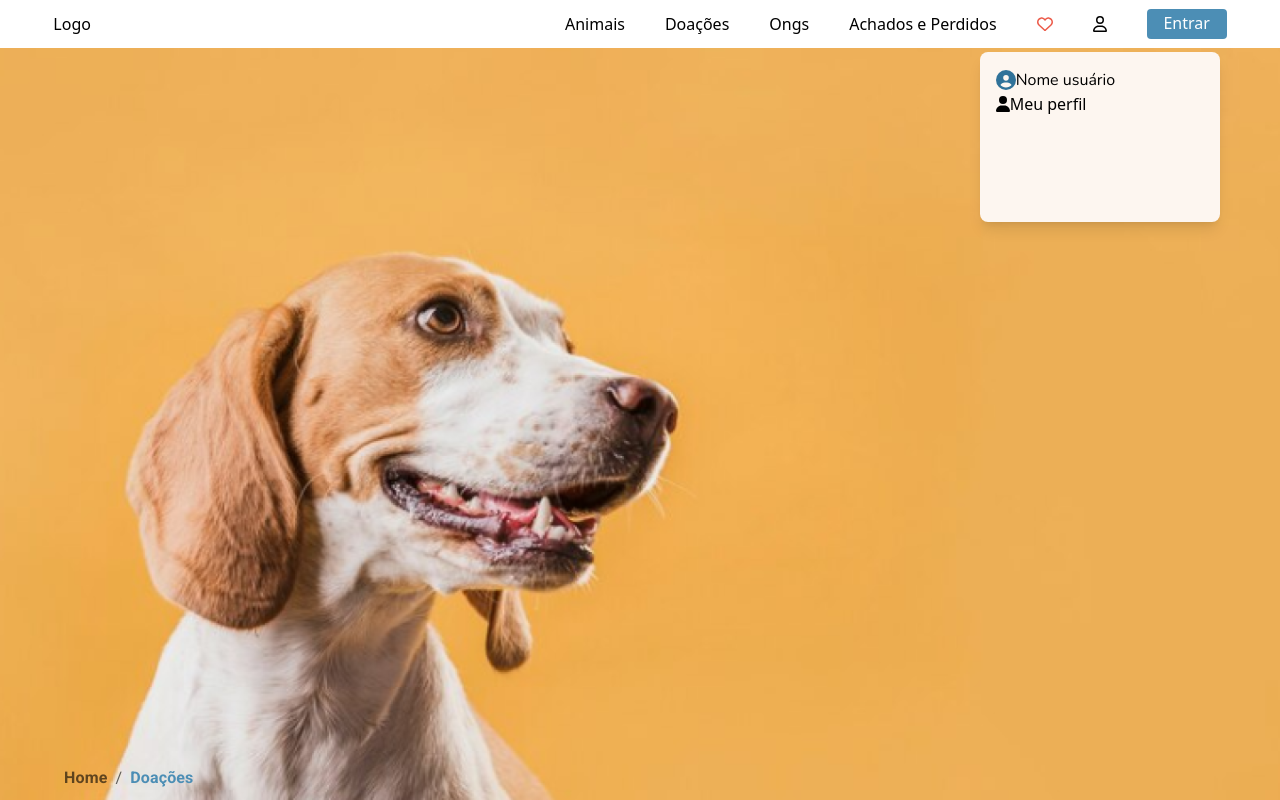
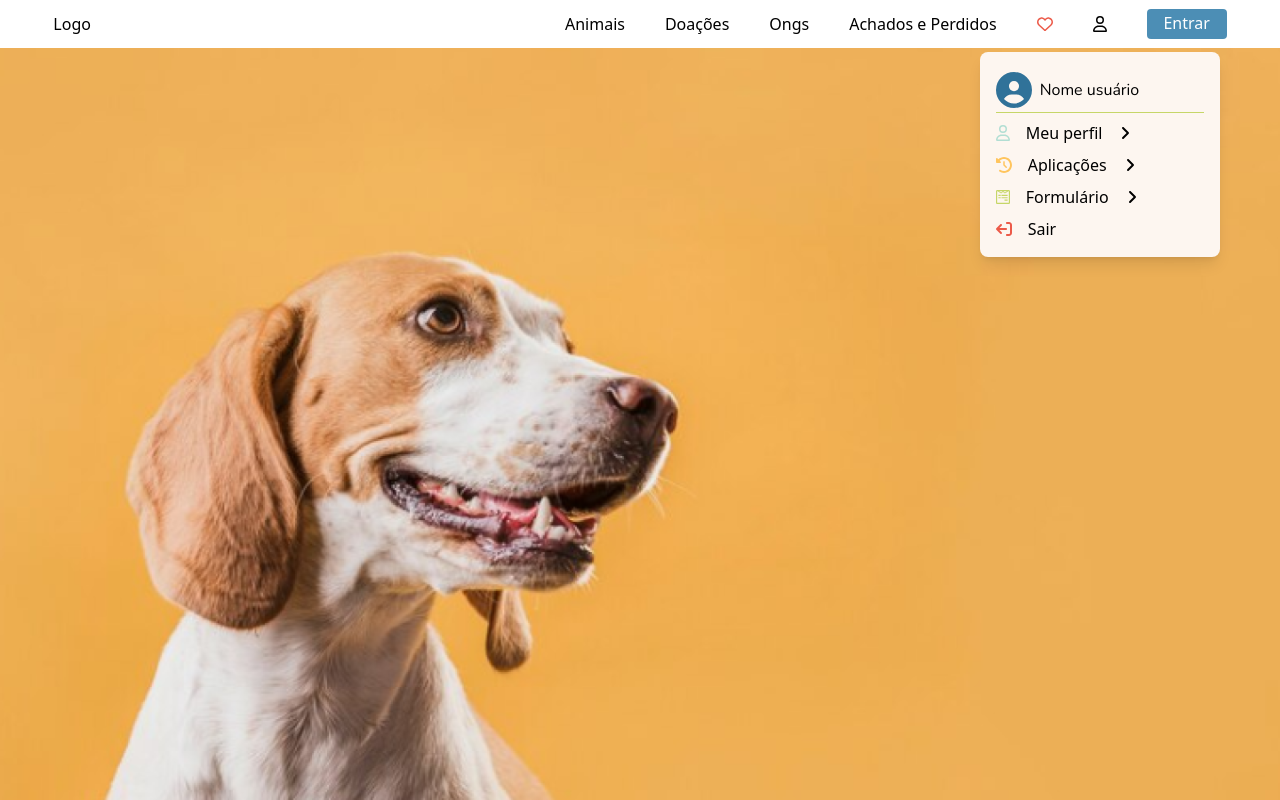
Before and after one commit to adoteme-project/adoteme-website, a React (Vite) app: page /doacoes in a window 1280 px wide. Both pictures are taken after a click on the icon 1099 px from the left and 24 px from the top of the page. Shown: the top 800 px of the page. Built offline with nearby package versions, Linux system fonts and the light colour scheme.

Commit message:
Criando modal de perfil e direcionando links/ Primeira versão  banners

```diff
--- a/src/components/common/BreadCrumb/index.jsx
+++ b/src/components/common/BreadCrumb/index.jsx
@@ -15,7 +15,7 @@ const BreadCrumb = (props) => {
 
     return (
         <>
-            <Breadcrumbs aria-label="breadcrumb" className='px-16'>
+            <Breadcrumbs aria-label="breadcrumb" className='px-16 pt-4'>
                 {paths.map((path, index) => (
                     <Link
                         key={index}
--- a/src/components/common/ModalPerfil/index.jsx
+++ b/src/components/common/ModalPerfil/index.jsx
@@ -1,19 +1,51 @@
-import { faCircleUser, faUser } from "@fortawesome/free-solid-svg-icons";
+import { faAngleUp, faArrowRightFromBracket, faCircleUser, faClockRotateLeft } from "@fortawesome/free-solid-svg-icons";
+import { faUser } from "@fortawesome/free-regular-svg-icons"
 import { FontAwesomeIcon } from "@fortawesome/react-fontawesome";
 import { Link } from "react-router-dom";
+import { faWpforms } from "@fortawesome/free-brands-svg-icons";
+import { useState } from "react";
 
-export default function Modal(isOpen) {
+export default function Modal({isOpen, toggleModal}) {
     if (!isOpen) return null;
 
+
+
+
     return (
-        <div className="w-[240px] h-[170px] rounded-lg flex flex-col absolute top-5 py-4 px-4 mt-4 bg-[#FDF6F0] shadow-lg">
-            <div className="flex items-center border-b-1-verde">
-                <FontAwesomeIcon icon={faCircleUser} className="text-[#307299] text-xl" />
+        <div className="w-[240px] h-fit rounded-lg flex flex-col absolute top-5 py-4 px-4 mt-4 bg-[#FDF6F0] shadow-lg">
+            <div className="flex flex-row items-center border-b-[1px] border-verde py-1 gap-2">
+                <FontAwesomeIcon icon={faCircleUser} className="text-[#307299] text-4xl" />
                 <h1 className="font-nunito text-1xl">Nome usuário</h1>
             </div>
-            <Link to="/perfil">
-                <FontAwesomeIcon icon={faUser} className="text-#B2DED3" />Meu perfil
+            <div className="flex flex-col gap-2 pt-2">
+            <div className="flex flex-row items-center gap-4">
+                <FontAwesomeIcon icon={faUser} className="text-azul-light " />Meu perfil
+                <Link to="/perfil" onClick={toggleModal}>
+                    <FontAwesomeIcon icon={faAngleUp} rotation={90} />
+                </Link>
+            </div>
+            <div className="flex flex-row items-center gap-4">
+                <FontAwesomeIcon icon={faClockRotateLeft} className="text-amarelo" /> Aplicações
+            <Link to="/perfil-formulario onClick={toggleModal}">
+            <FontAwesomeIcon icon={faAngleUp} rotation={90} />
             </Link>
+            </div>
+            <div className="flex flex-row items-center gap-4">
+                <FontAwesomeIcon icon={faWpforms} className="text-verde" />Formulário
+                <Link to="perfil-formulario onClick={toggleModal}">
+                    <FontAwesomeIcon icon={faAngleUp} rotation={90} />
+                </Link>
+            </div>
+            <div className="flex flex-row items-center gap-4">
+                <FontAwesomeIcon
+                icon={faArrowRightFromBracket}
+                className="text-vermelho font-bold text-1xl"
+                rotation={180}
+            /> Sair
+            </div>
+            </div>
+
+
         </div>
 
     );
--- a/src/components/layout/Header/index.jsx
+++ b/src/components/layout/Header/index.jsx
@@ -28,7 +28,7 @@ const Header = () => {
                 className="cursor-pointer"
               />
 
-              {isShowing && <ModalPerfil isOpen={isShowing} />}
+              {isShowing && <ModalPerfil isOpen={isShowing} toggleModal={toggleModal}/>}
             </div>
 
             <Link
--- a/src/components/section/Banner/index.jsx
+++ b/src/components/section/Banner/index.jsx
@@ -1,10 +1,10 @@
-import imagemBanner from '../../../assets/banner_principal.svg'
+import imagemBanner from '../../../assets/banner_principal.svg';
 
 const Banner = (props) => {
     return (
-     <section className= {`h-[${props.tamanho}] max-h-[718px]`}>
-         <img src={imagemBanner} alt="" />
-     </section>
+        <section className={`h-[${props.tamanho}] w-full overflow-hidden`}>
+            <img src={imagemBanner} alt="" className="w-full h-auto" />
+        </section>
     );
 };
 
```
